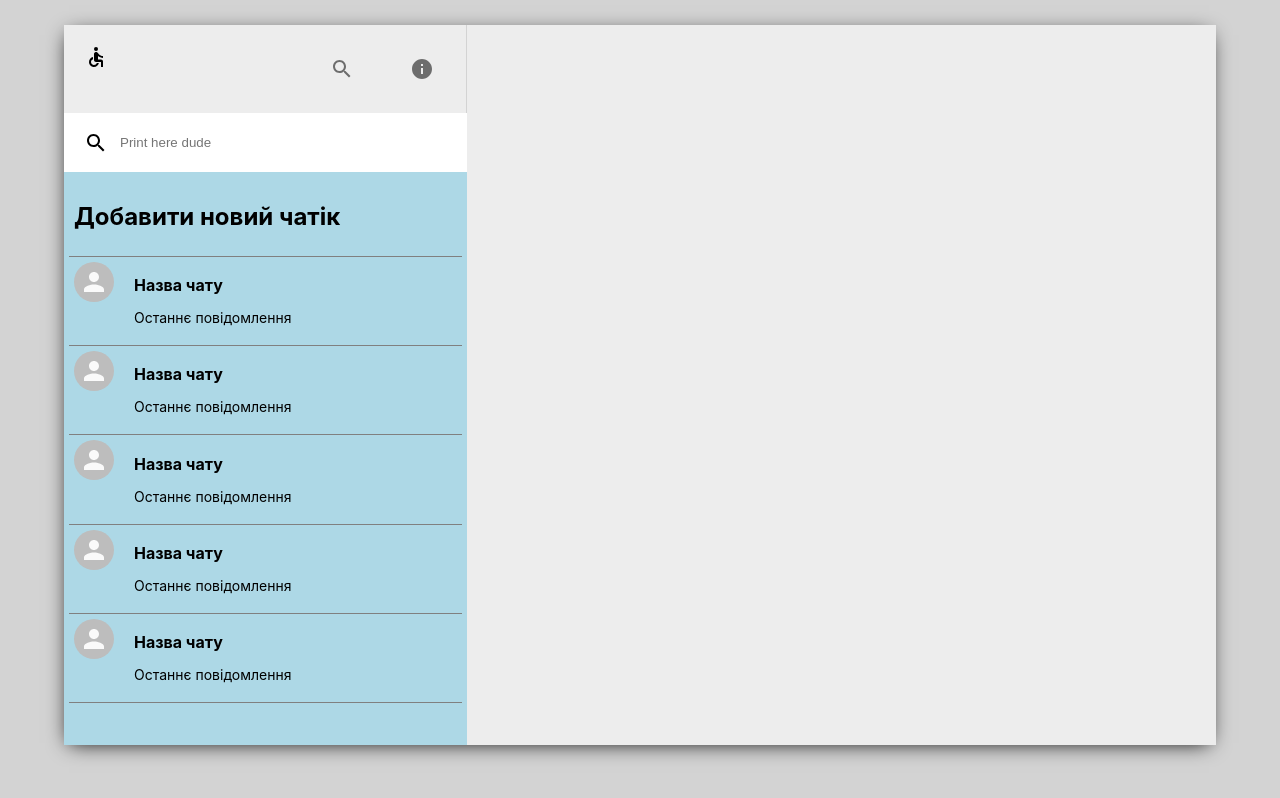
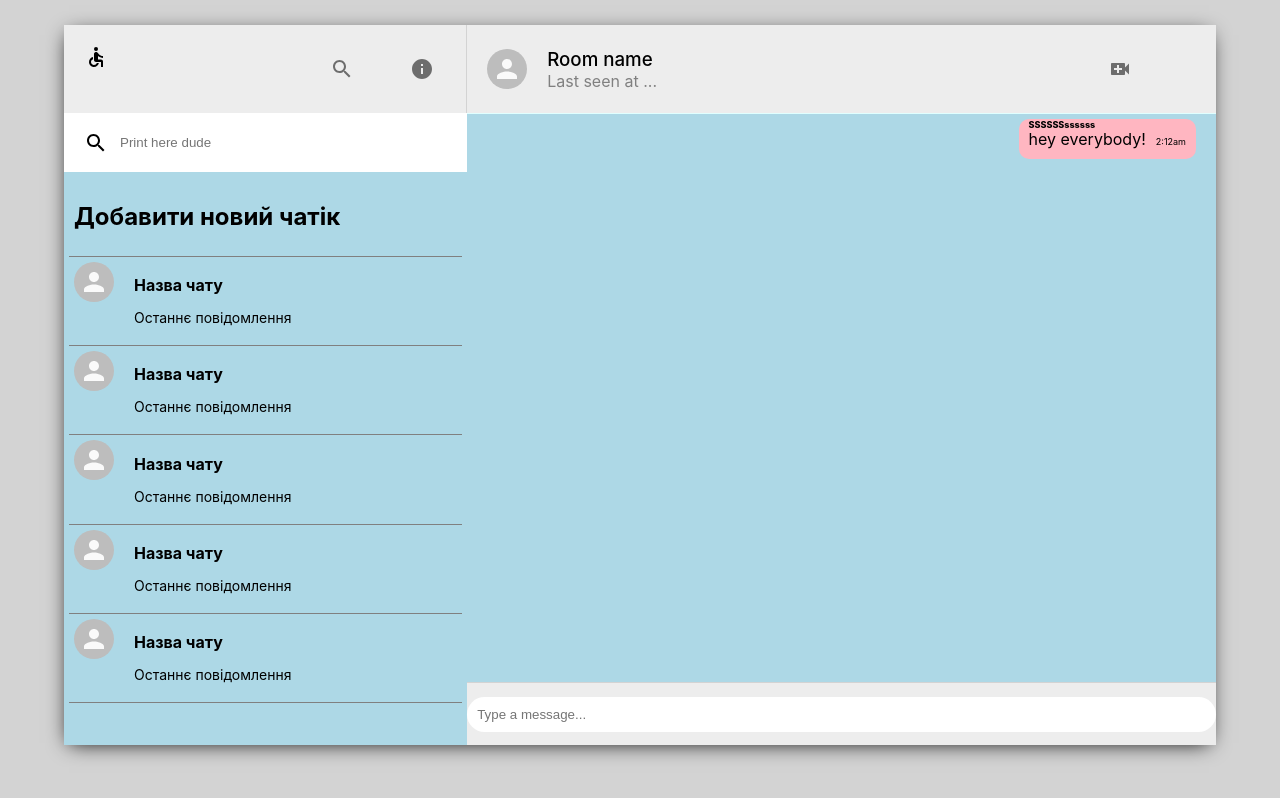
Before and after one commit to not-only-yours/videoAndChatApp, a React (Create React App) app in the folder chatandvideo/: page / in a window 1280 px wide. Built offline with nearby package versions, Linux system fonts and the light colour scheme.

Commit message:
created chat menu

```diff
--- a/chatandvideo/src/App.js
+++ b/chatandvideo/src/App.js
@@ -1,11 +1,13 @@
 import "./App.css";
 import Leftpart from "./Leftpart";
+import Chat from "./Chat";
 
 function App() {
   return (
     <div className="app">
       <div className="app_body">
         <Leftpart />
+        <Chat />
         {/*Тут буде вікно самого чату */}
       </div>
     </div>
--- /dev/null
+++ b/chatandvideo/src/Chat.css
@@ -0,0 +1,92 @@
+.chat {
+  flex: 0.65;
+  display: flex;
+  flex-direction: column;
+}
+
+.chat_header {
+  padding: 20px;
+  display: flex;
+  align-items: center;
+  border-bottom: 1px solid lightcyan;
+}
+
+.chat_headerInfo {
+  flex: 1;
+  padding-left: 20px;
+}
+
+.chat_headerInfo > h3 {
+  margin: 0 3px 0 0;
+  font-weight: 500;
+}
+
+.chat_headerInfo > p {
+  margin: 0;
+  color: gray;
+}
+
+.chat_headerRight {
+  display: flex;
+  justify-content: space-between;
+  min-width: 100px;
+}
+
+.chat_body {
+  flex: 1;
+  background-color: lightblue;
+}
+
+.chat_message{
+  margin-left: 20px;
+  margin-top: 5px;
+  position: relative;
+  font-size: 16px;
+  padding: 10px;
+  border-radius: 10px;
+  background-color: white;
+  width: fit-content;
+  margin-bottom: 15px;
+}
+
+.chat_name {
+  position: absolute;
+  top: 0;
+  font-weight: 800;
+  font-size: xx-small;
+}
+
+.chat_timestamp {
+  margin-left: 10px;
+  font-size: xx-small;
+}
+
+.chat_reciever {
+  margin-right: 20px;
+  margin-left: auto;
+  background-color: lightpink;
+}
+
+.chat_footer {
+  display: flex;
+  justify-content: space-between;
+  align-items: center;
+  border-top: 1px solid lightgray;
+  height: 62px;
+}
+
+.chat_footer > form {
+  flex: 1;
+  display: flex;
+}
+
+.chat_footer > form > input {
+  flex: 1;
+  border-radius: 30px;
+  padding: 10px;
+  border: none;
+}
+
+.chat_footer > form > button {
+  display: none;
+}
--- /dev/null
+++ b/chatandvideo/src/Chat.js
@@ -0,0 +1,52 @@
+import React, { useState } from "react";
+import "./Chat.css";
+import { Avatar, IconButton } from "@material-ui/core";
+import { VideoCall } from "@material-ui/icons";
+
+function Chat() {
+  const [input, setInput] = useState("");
+
+  const sendMessage = (e) => {
+    e.preventDefault();
+    console.log(input);
+  };
+
+  return (
+    <div className="chat">
+      <div className="chat_header">
+        <Avatar />
+        <div className="chat_headerInfo">
+          <h3>Room name</h3>
+          <p>Last seen at ...</p>
+        </div>
+        <div className="chat_headerRight">
+          <IconButton>
+            <VideoCall />
+          </IconButton>
+        </div>
+      </div>
+      <div className="chat_body">
+        <p className={`chat_message ${true && "chat_reciever"}`}>
+          <span className="chat_name">SSSSSSssssss</span>
+          hey everybody!
+          <span className="chat_timestamp">2:12am</span>
+        </p>
+      </div>
+      <div className="chat_footer">
+        <form>
+          <input
+            value={input}
+            onChange={(e) => setInput(e.target.value)}
+            type="text"
+            placeholder="Type a message..."
+          />
+          <button onClick={sendMessage} type="submit">
+            Send a message
+          </button>
+        </form>
+      </div>
+    </div>
+  );
+}
+
+export default Chat;
```
